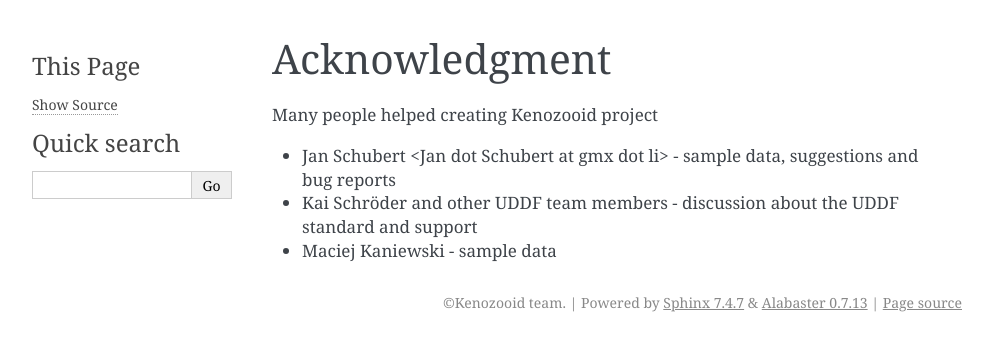
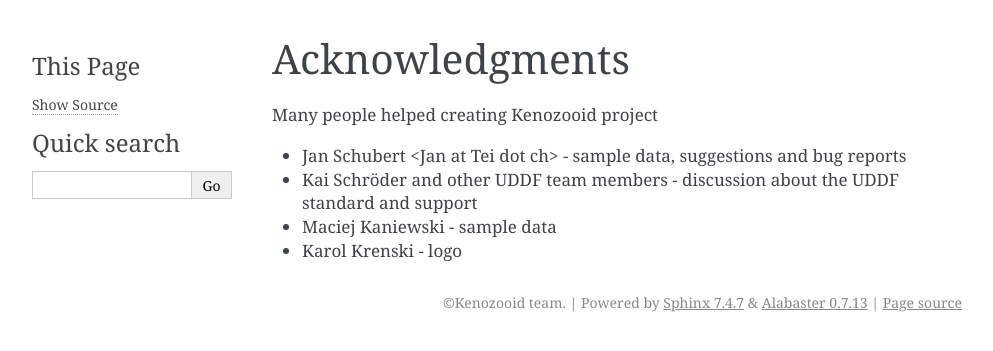
Before and after one commit to gitGNU/gnu_kenozooid, a Sphinx documentation site: the page built from doc/user/ack.rst, in a window 1280 px wide. Shown: the top 351 px of the page, without its empty margins (148-1141 px from the left). Built offline with Sphinx 7.4.7, drawn with Linux system fonts in a browser that asks for light colours.

Commit message:
- added kenozooid's logo author to ack page in user manual and corrected   solodiver's email address

```diff
--- a/doc/user/ack.rst
+++ b/doc/user/ack.rst
@@ -1,11 +1,12 @@
-Acknowledgment
-==============
+Acknowledgments
+===============
 Many people helped creating Kenozooid project
 
-- Jan Schubert <Jan dot Schubert at gmx dot li> - sample data, suggestions
+- Jan Schubert <Jan at Tei dot ch> - sample data, suggestions
   and bug reports
 - Kai Schröder and other UDDF team members - discussion about the UDDF
   standard and support
 - Maciej Kaniewski - sample data
+- Karol Krenski - logo
 
 .. vim: sw=4:et:ai
```
